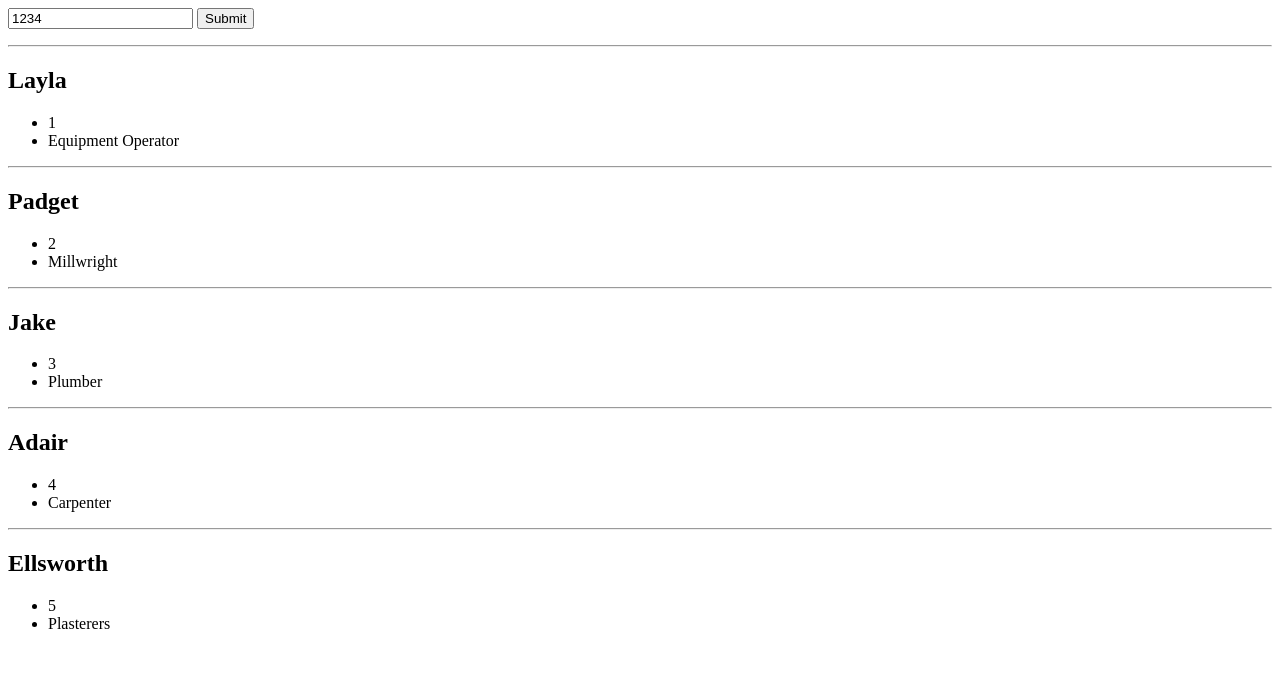
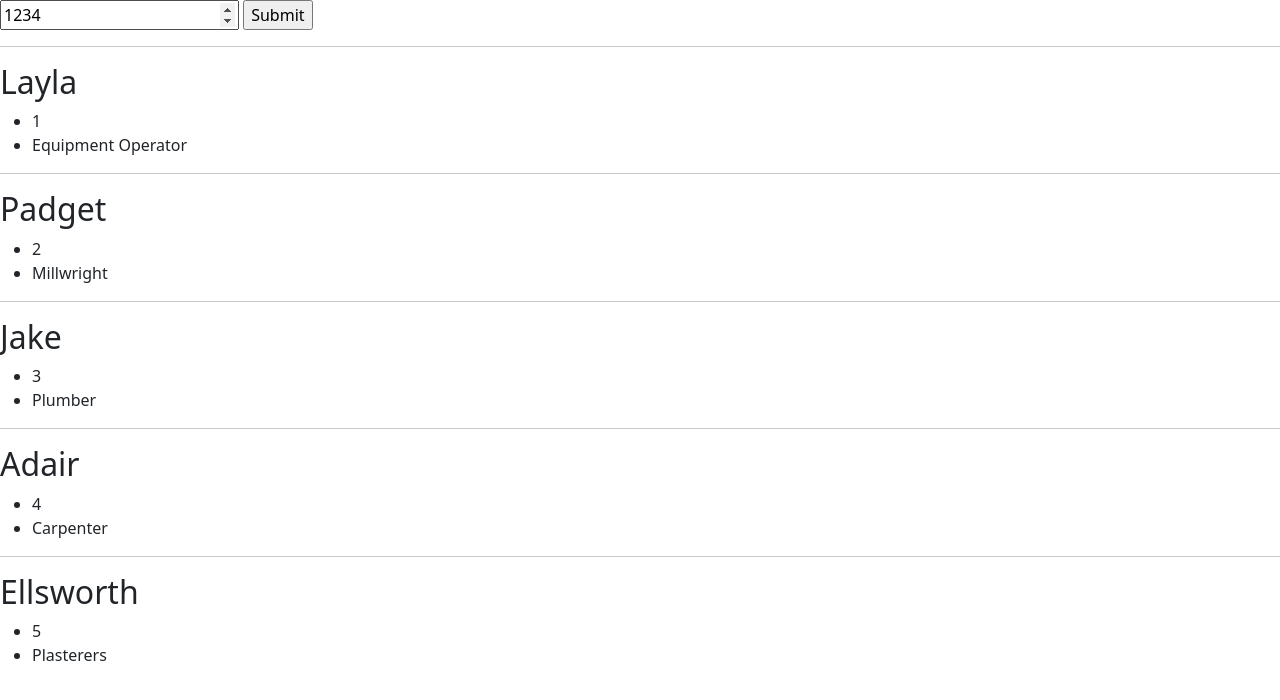
Before and after one commit to aadennis/PythonSandboxAA, a FastAPI app: page / in a window 1280 px wide. Shown: the top 700 px of the page. Run offline with FastAPI, Linux system fonts and the light colour scheme.

Commit message:
prefer BootStrap for css

```diff
--- a/FastApi/templates/index.html
+++ b/FastApi/templates/index.html
@@ -1,5 +1,5 @@
 <!--
-https://www.geeksforgeeks.org/tailwind-css-min-width/
+    https://getbootstrap.com/docs/5.1/getting-started/introduction/
  -->
 <!DOCTYPE html>
 <html lang="en">
@@ -7,7 +7,7 @@
 <head>
     <meta charset="UTF-8">
     <title>Samplex Form</title>
-    <!-- <link href="https://unpkg.com/tailwindcss@^1.0/dist/tailwind.min.css" rel="stylesheet"> -->
+    <link href="https://cdn.jsdelivr.net/npm/bootstrap@5.1.3/dist/css/bootstrap.min.css" rel="stylesheet" integrity="sha384-1BmE4kWBq78iYhFldvKuhfTAU6auU8tT94WrHftjDbrCEXSU1oBoqyl2QvZ6jIW3" crossorigin="anonymous">
 </head>
 
 <body>
@@ -20,10 +20,10 @@
     </p>
     {% for item in result %}
     <hr />
-    <h2 class="mb-4 font-semibold">
+    <h2>
         {{item.first_name}}
     </h2>
-    <ul class="list-disc">
+    <ul>
         <li>{{item.id}}</li>
         <li>{{item.trade}}</li>
     </ul>
```
